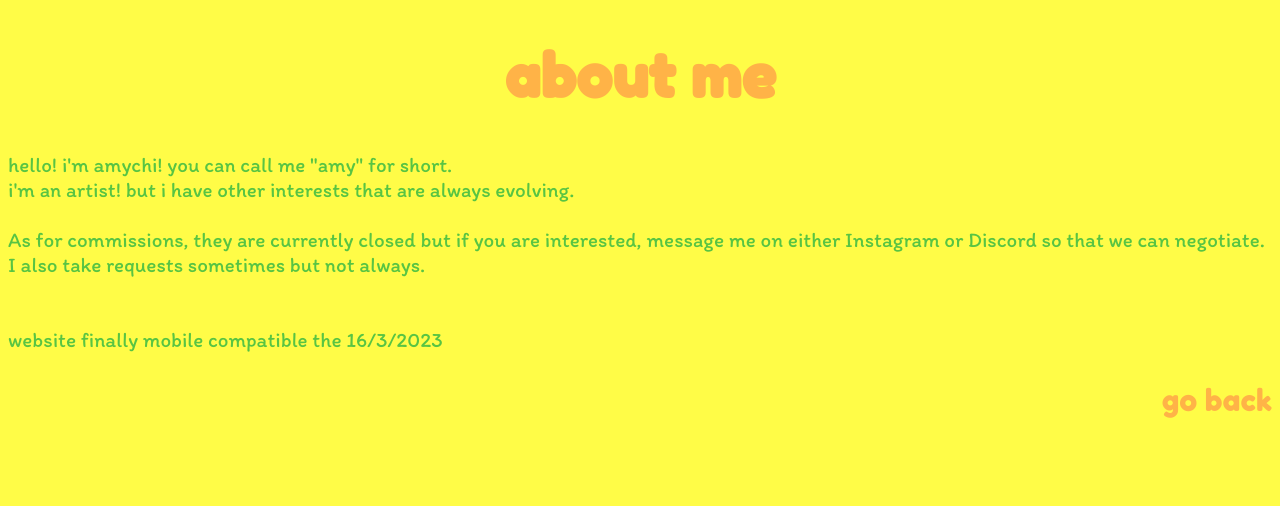
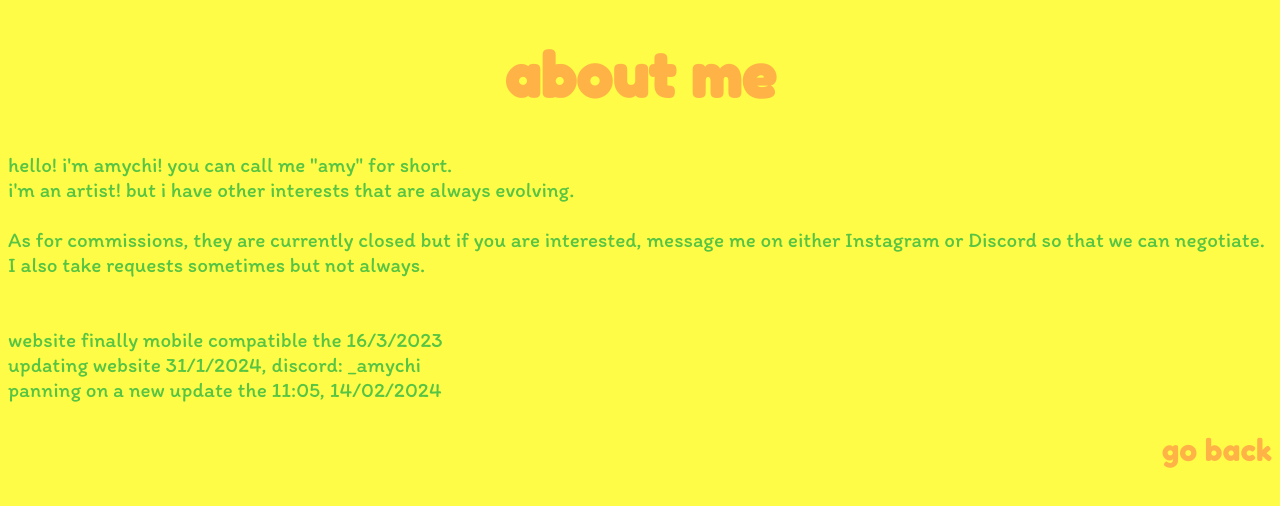
Before and after one commit to amychiprincessio/amychi, a plain HTML site: page about.html in a window 1280 px wide. Drawn offline with Linux system fonts and the light colour scheme.

Commit message:
Update about.html

```diff
--- a/about.html
+++ b/about.html
@@ -15,7 +15,7 @@
     <title>about me</title>
 <body>
     <h1 align="center">about me</h1>
-    <p id="paragraph">hello! i'm amychi! you can call me "amy" for short.<br> i'm an artist! but i have other interests that are always evolving.<br><br>As for commissions, they are currently closed but if you are interested, message me on either Instagram or Discord so that we can negotiate. I also take requests sometimes but not always.<br><br><br>website finally mobile compatible the 16/3/2023</p>
+    <p id="paragraph">hello! i'm amychi! you can call me "amy" for short.<br> i'm an artist! but i have other interests that are always evolving.<br><br>As for commissions, they are currently closed but if you are interested, message me on either Instagram or Discord so that we can negotiate. I also take requests sometimes but not always.<br><br><br>website finally mobile compatible the 16/3/2023<br>updating website 31/1/2024, discord: _amychi <br>panning on a new update the 11:05, 14/02/2024</p>
     <a href="./index.html"><p id="goback" align="right">go back</p></a>
 </body>
 </html>
```
